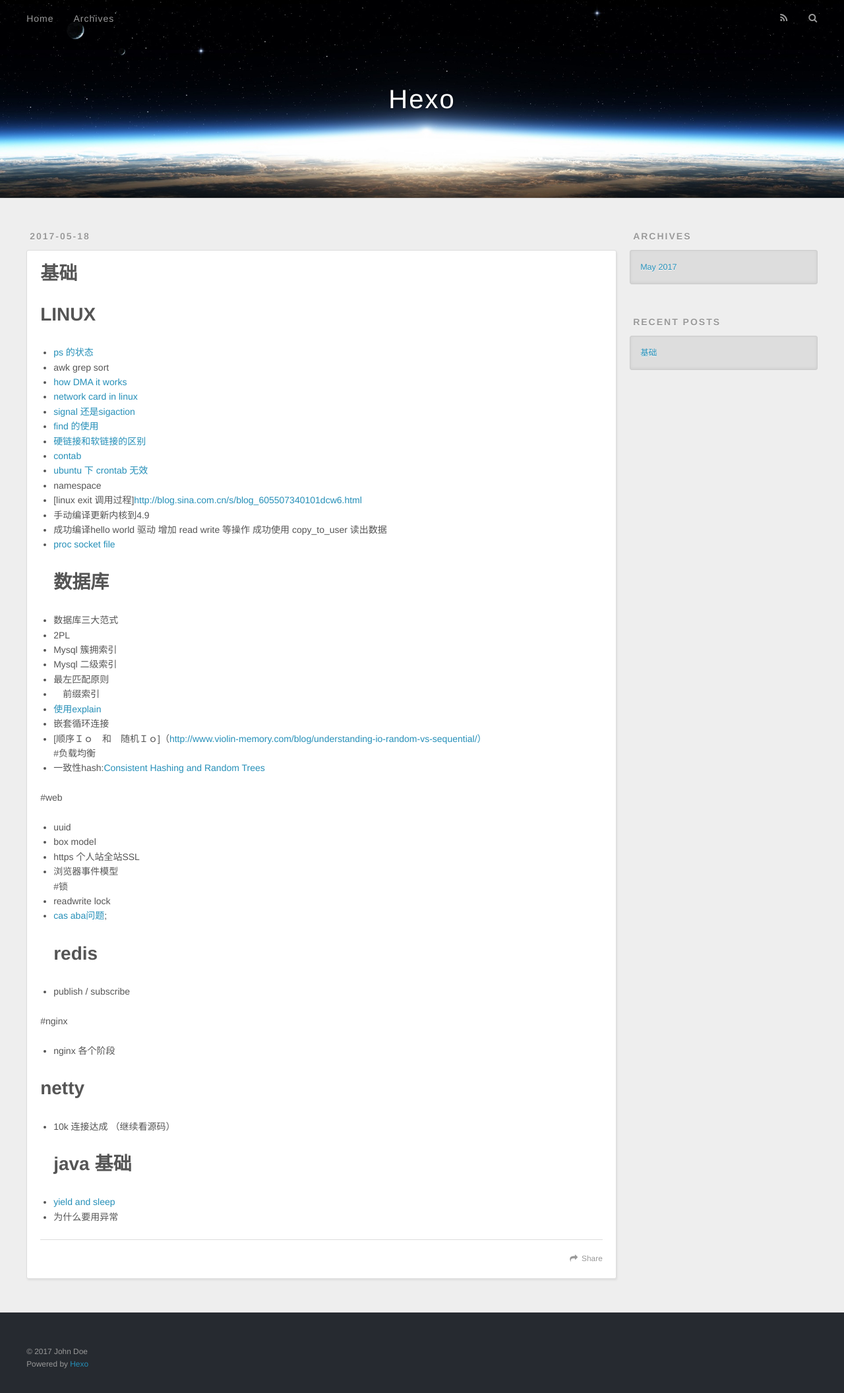
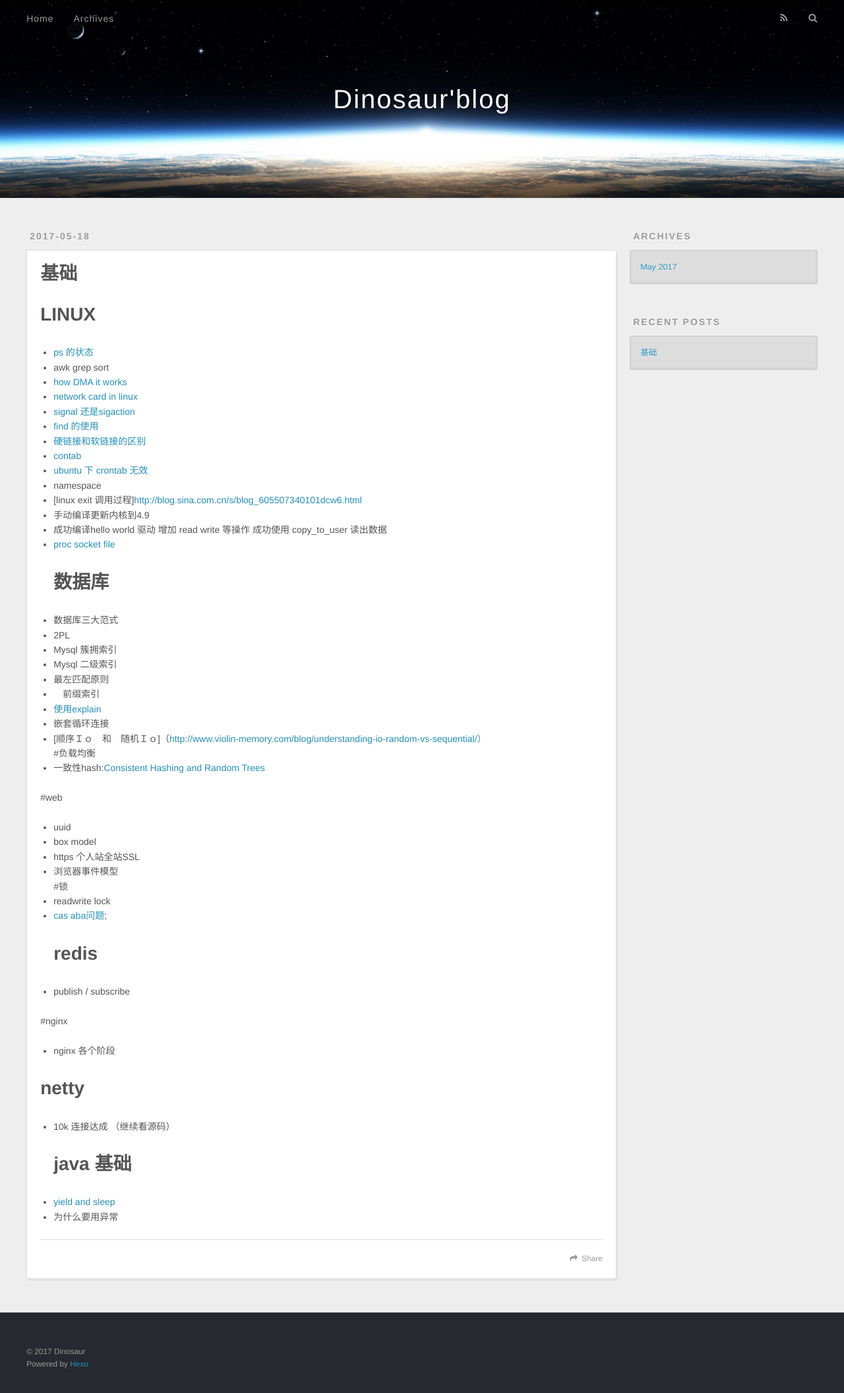
Before and after one commit to 769344359/note, a plain HTML site: page index.html in a window 1280 px wide. Shown: the whole page at 66% size. Drawn offline with nearby package versions, Linux system fonts and the light colour scheme.

Commit message:
Site updated: 2017-05-20 21:22:37

```diff
--- a/index.html
+++ b/index.html
@@ -3,16 +3,16 @@
 <head>
   <meta charset="utf-8">
 
-  <title>Hexo</title>
+  <title>Dinosaur&#39;blog</title>
   <meta name="viewport" content="width=device-width, initial-scale=1, maximum-scale=1">
   <meta property="og:type" content="website">
-<meta property="og:title" content="Hexo">
+<meta property="og:title" content="Dinosaur&#39;blog">
 <meta property="og:url" content="http://yoursite.com/index.html">
-<meta property="og:site_name" content="Hexo">
+<meta property="og:site_name" content="Dinosaur&#39;blog">
 <meta name="twitter:card" content="summary">
-<meta name="twitter:title" content="Hexo">
+<meta name="twitter:title" content="Dinosaur&#39;blog">
 
-    <link rel="alternate" href="/atom.xml" title="Hexo" type="application/atom+xml">
+    <link rel="alternate" href="/atom.xml" title="Dinosaur&#39;blog" type="application/atom+xml">
 
 
     <link rel="icon" href="/favicon.png">
@@ -33,7 +33,7 @@
   <div id="header-outer" class="outer">
     <div id="header-title" class="inner">
       <h1 id="logo-wrap">
-        <a href="/" id="logo">Hexo</a>
+        <a href="/" id="logo">Dinosaur&#39;blog</a>
       </h1>
 
     </div>
@@ -132,7 +132,7 @@
 
     </div>
     <footer class="article-footer">
-      <a data-url="http://yoursite.com/2017/05/18/基础/" data-id="cj2x8wfnv0000l71tbpdrcly0" class="article-share-link">Share</a>
+      <a data-url="http://yoursite.com/2017/05/18/基础/" data-id="cj2xb08do0000731tow39u2ih" class="article-share-link">Share</a>
 
 
     </footer>
@@ -187,7 +187,7 @@
 
   <div class="outer">
     <div id="footer-info" class="inner">
-      &copy; 2017 John Doe<br>
+      &copy; 2017 Dinosaur<br>
       Powered by <a href="http://hexo.io/" target="_blank">Hexo</a>
     </div>
   </div>
```
Also changed, not shown: 2017/05/18/基础/index.html (+6 -6 lines), archives/2017/05/index.html (+7 -7 lines), archives/2017/index.html (+7 -7 lines), archives/index.html (+7 -7 lines).
